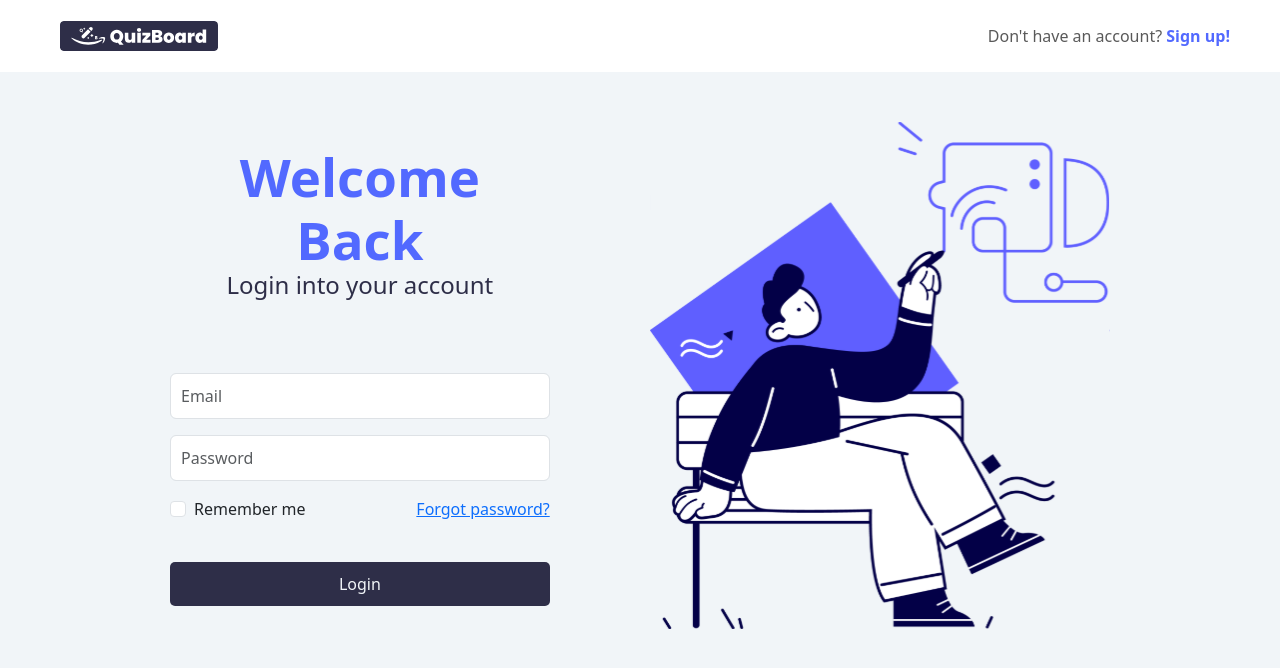
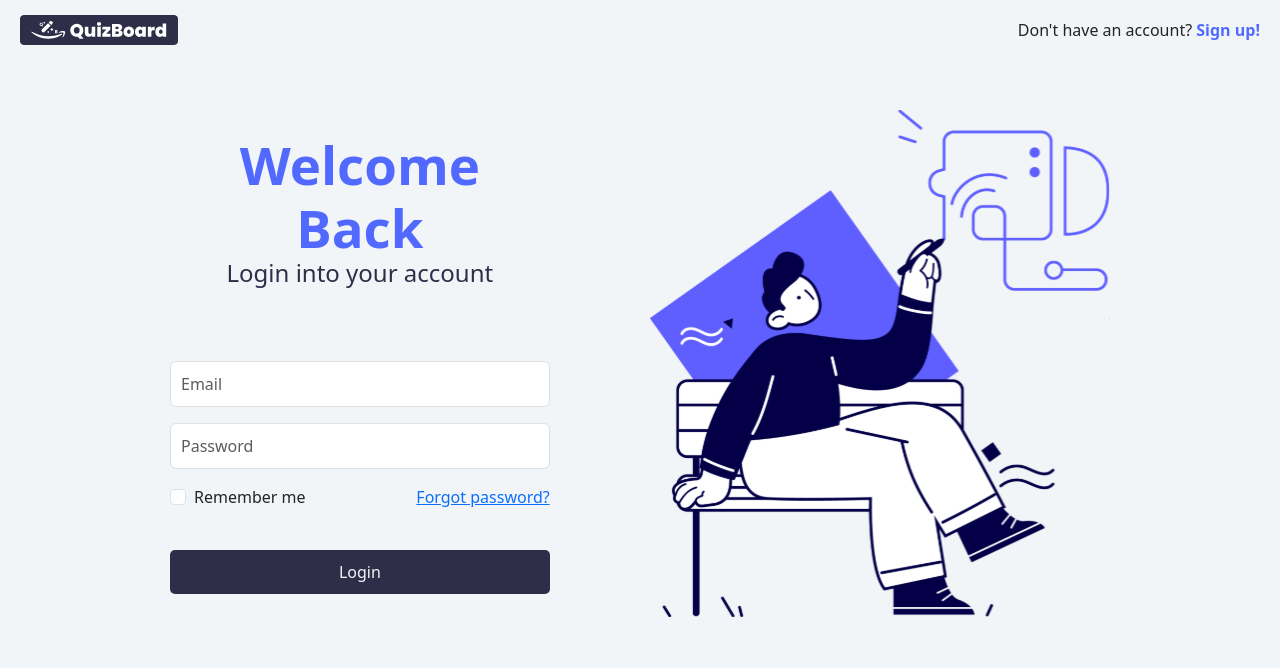
Before and after one commit to qn50/Senior-Project-QuizBoard-Website, a React (Vite) app in the folder frontend/: page /login in a window 1280 px wide. Shown: the top 668 px of the page. Built offline with nearby package versions, Linux system fonts and the light colour scheme.

Commit message:
update login page
update login page header to match the header of register page

```diff
--- a/frontend/src/css/LoginPage.css
+++ b/frontend/src/css/LoginPage.css
@@ -1,3 +1,9 @@
+.Header {
+  display: flex;
+  justify-content: space-between;
+  align-items: center;
+  padding: 10px 20px;
+}
 .navbar-custom {
   padding: 8px 25px 8px 30px;
 
--- a/frontend/src/pages/LoginPage.jsx
+++ b/frontend/src/pages/LoginPage.jsx
@@ -7,32 +7,17 @@
 const LoginPage = () => {
   return (
     <>
-      <nav
-        className="navbar navbar-custom navbar-expand-sm bg-white
-    "
-      >
-        <div className="container-fluid navbar-custom">
-          <div
-            className="collapse navbar-collapse justify-content-between"
-            id="navbarText"
-          >
+      <header className="Header">
         <Link to="/">
-              <img
-                src={BLogo}
-                alt="QuizBoard Logo"
-                className="navbar-nav me-auto mb-2 mb-lg-0 height-30"
-              />
+          <img src={BLogo} alt="QuizBoard Logo" className="logo" />
         </Link>
-
         <div className="navbar-text">
           Don't have an account?
           <Link to="/register" className="text-decoration-none fw-bold ">
             <b> Sign up!</b>
           </Link>
         </div>
-          </div>
-        </div>
-      </nav>
+      </header>
 
       <main className="login-page">
         <div className="hero-section">
```
Lines whose indentation alone changed are shown as unchanged.
